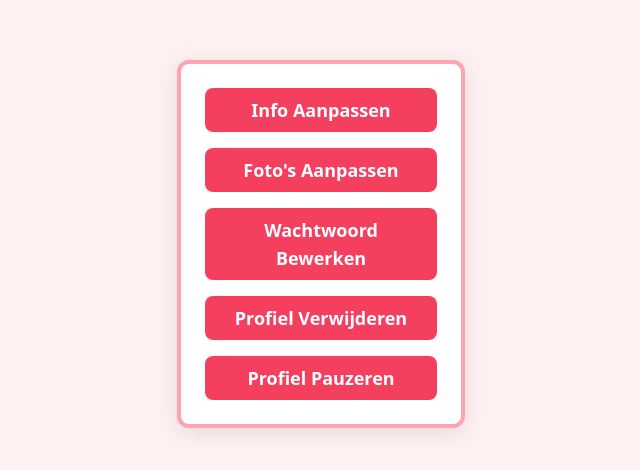
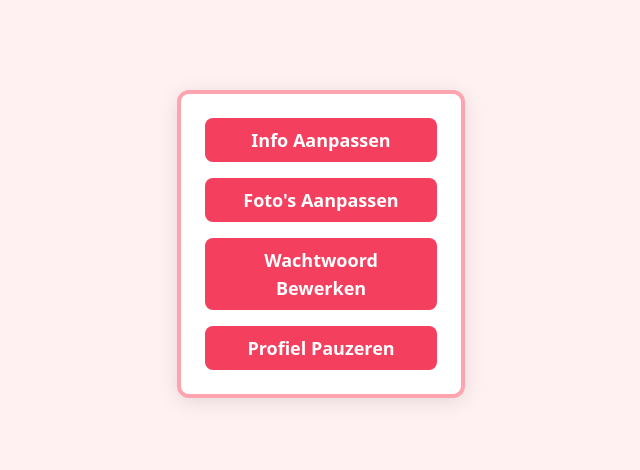
Before and after one commit to remcohofmans/RnD, a React (Create React App) app: page /settingsUser in a window 1280 px wide. Shown: the part 156-626 px from the top of the page, without its empty margins (319-959 px from the left). Built offline with nearby package versions, Linux system fonts and the light colour scheme; no server answers.

Commit message:
removed 'remove account' function

```diff
--- a/src/Components/SettingsUser.jsx
+++ b/src/Components/SettingsUser.jsx
@@ -106,7 +106,7 @@ const SettingsUser = () => {
           </div>
         )}
 
-        {["Info Aanpassen", "Foto's Aanpassen", "Wachtwoord Bewerken", "Profiel Verwijderen", "Profiel Pauzeren"].map((option) => (
+        {["Info Aanpassen", "Foto's Aanpassen", "Wachtwoord Bewerken", "Profiel Pauzeren"].map((option) => (
           <button
             key={option}
             className="px-4 py-2 text-lg font-semibold text-white rounded-lg transition duration-300"
```
